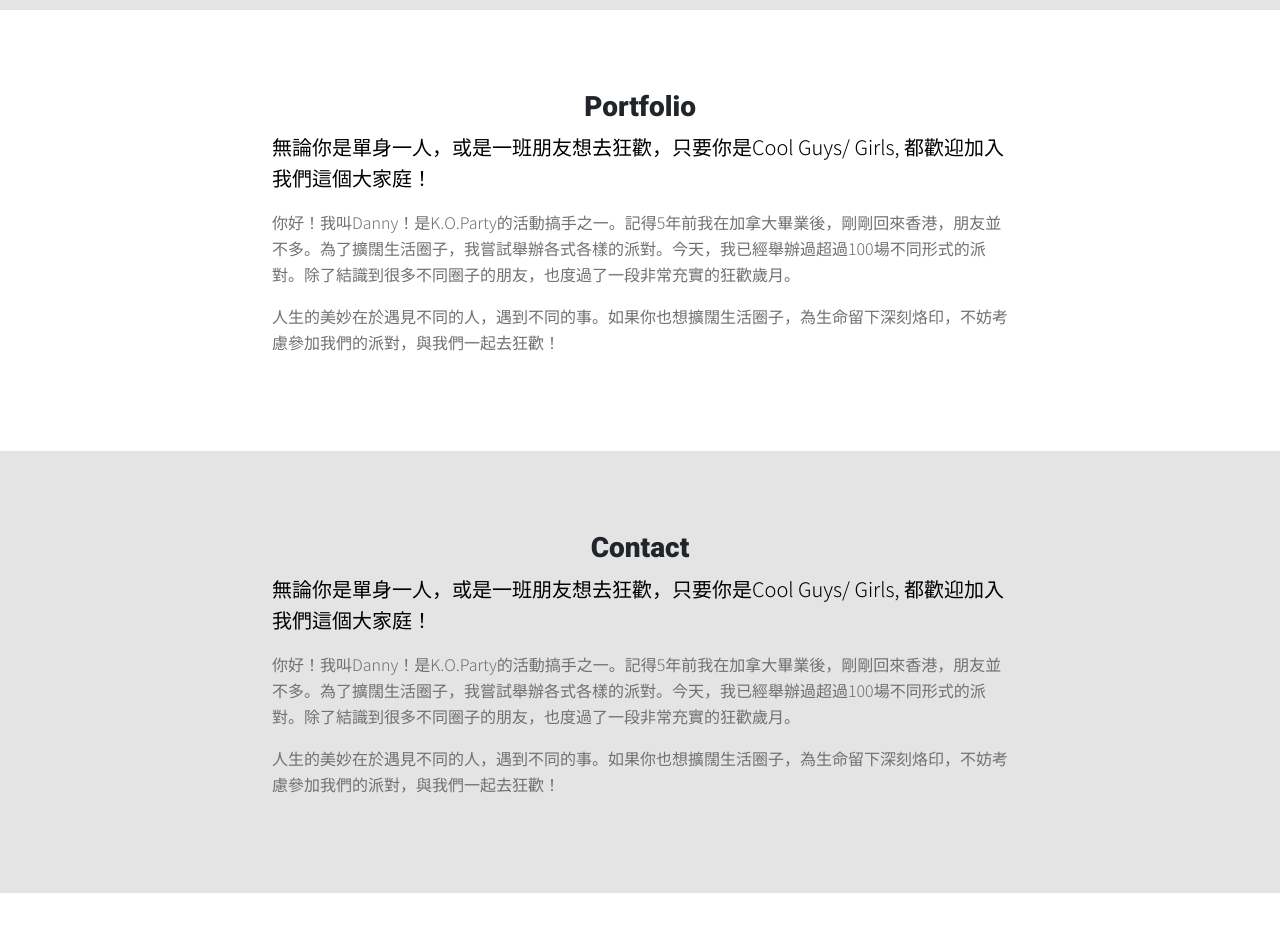
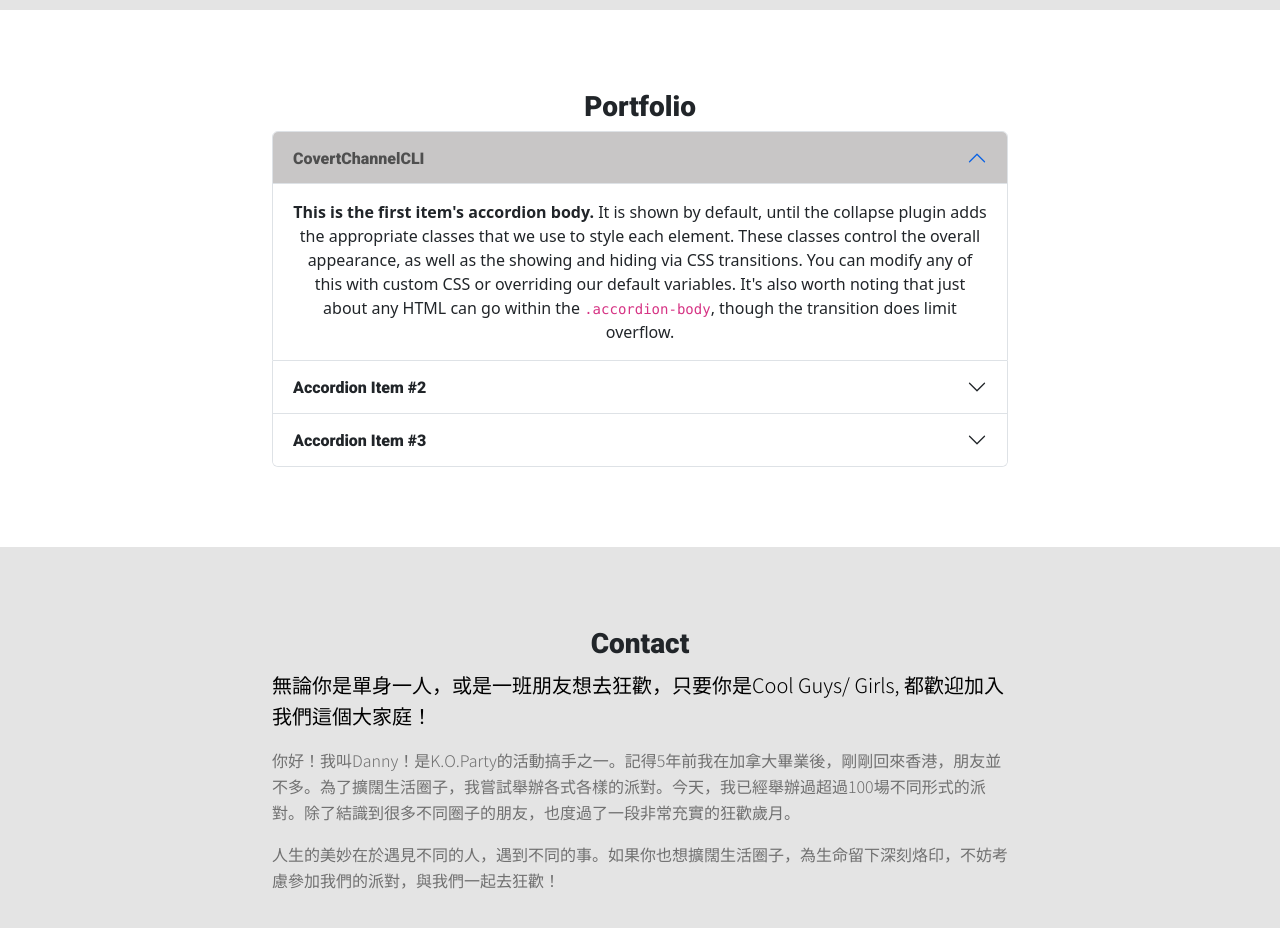
Before and after one commit to BBQHK/MyWebsite, a plain HTML site: page index.html in a window 1280 px wide. Shown: the part 2300-3228 px from the top of the page. Before the commit the page ends 3193 px from the top, so only its background shows below. Drawn offline with nearby package versions, Linux system fonts and the light colour scheme.

Commit message:
update portfolio

```diff
--- a/css/style.css
+++ b/css/style.css
@@ -72,6 +72,13 @@ p.lead{
     background-color: rgb(255, 255, 255);
 	padding: 80px 0px;
 }
+
+.accordion-button:not(.collapsed) {
+    color: #4f4f4f;
+    background-color: #c8c6c6;
+    box-shadow: inset 0 calc(var(--bs-accordion-border-width) * -1) 0 var(--bs-accordion-border-color);
+}
+
 #contact{
     background-color: rgb(228, 228, 228);
 	padding: 80px 0px;
--- a/index.html
+++ b/index.html
@@ -151,11 +151,42 @@
             <div class='row'>
                 <div class='col-md-8 offset-md-2 text-center'>
                     <h3>Portfolio</h3>
-                    <div class='row'>
-                        <div class='col-md-12 text-left'>
-                            <p class='lead'>無論你是單身一人，或是一班朋友想去狂歡，只要你是Cool Guys/ Girls, 都歡迎加入我們這個大家庭！</p>
-                            <p>你好！我叫Danny！是K.O.Party的活動搞手之一。記得5年前我在加拿大畢業後，剛剛回來香港，朋友並不多。為了擴闊生活圈子，我嘗試舉辦各式各樣的派對。今天，我已經舉辦過超過100場不同形式的派對。除了結識到很多不同圈子的朋友，也度過了一段非常充實的狂歡歲月。</p>
-                            <p>人生的美妙在於遇見不同的人，遇到不同的事。如果你也想擴闊生活圈子，為生命留下深刻烙印，不妨考慮參加我們的派對，與我們一起去狂歡！</p>
+                    <div class="accordion" id="accordionPanelsStayOpenExample">
+                        <div class="accordion-item">
+                          <h2 class="accordion-header" id="panelsStayOpen-headingOne">
+                            <button class="accordion-button" type="button" data-bs-toggle="collapse" data-bs-target="#panelsStayOpen-collapseOne" aria-expanded="true" aria-controls="panelsStayOpen-collapseOne">
+                              CovertChannelCLI
+                            </button>
+                          </h2>
+                          <div id="panelsStayOpen-collapseOne" class="accordion-collapse collapse show" aria-labelledby="panelsStayOpen-headingOne">
+                            <div class="accordion-body">
+                              <strong>This is the first item's accordion body.</strong> It is shown by default, until the collapse plugin adds the appropriate classes that we use to style each element. These classes control the overall appearance, as well as the showing and hiding via CSS transitions. You can modify any of this with custom CSS or overriding our default variables. It's also worth noting that just about any HTML can go within the <code>.accordion-body</code>, though the transition does limit overflow.
+                            </div>
+                          </div>
+                        </div>
+                        <div class="accordion-item">
+                          <h2 class="accordion-header" id="panelsStayOpen-headingTwo">
+                            <button class="accordion-button collapsed" type="button" data-bs-toggle="collapse" data-bs-target="#panelsStayOpen-collapseTwo" aria-expanded="false" aria-controls="panelsStayOpen-collapseTwo">
+                              Accordion Item #2
+                            </button>
+                          </h2>
+                          <div id="panelsStayOpen-collapseTwo" class="accordion-collapse collapse" aria-labelledby="panelsStayOpen-headingTwo">
+                            <div class="accordion-body">
+                              <strong>This is the second item's accordion body.</strong> It is hidden by default, until the collapse plugin adds the appropriate classes that we use to style each element. These classes control the overall appearance, as well as the showing and hiding via CSS transitions. You can modify any of this with custom CSS or overriding our default variables. It's also worth noting that just about any HTML can go within the <code>.accordion-body</code>, though the transition does limit overflow.
+                            </div>
+                          </div>
+                        </div>
+                        <div class="accordion-item">
+                          <h2 class="accordion-header" id="panelsStayOpen-headingThree">
+                            <button class="accordion-button collapsed" type="button" data-bs-toggle="collapse" data-bs-target="#panelsStayOpen-collapseThree" aria-expanded="false" aria-controls="panelsStayOpen-collapseThree">
+                              Accordion Item #3
+                            </button>
+                          </h2>
+                          <div id="panelsStayOpen-collapseThree" class="accordion-collapse collapse" aria-labelledby="panelsStayOpen-headingThree">
+                            <div class="accordion-body">
+                              <strong>This is the third item's accordion body.</strong> It is hidden by default, until the collapse plugin adds the appropriate classes that we use to style each element. These classes control the overall appearance, as well as the showing and hiding via CSS transitions. You can modify any of this with custom CSS or overriding our default variables. It's also worth noting that just about any HTML can go within the <code>.accordion-body</code>, though the transition does limit overflow.
+                            </div>
+                          </div>
                         </div>
                     </div>
                 </div>
```
